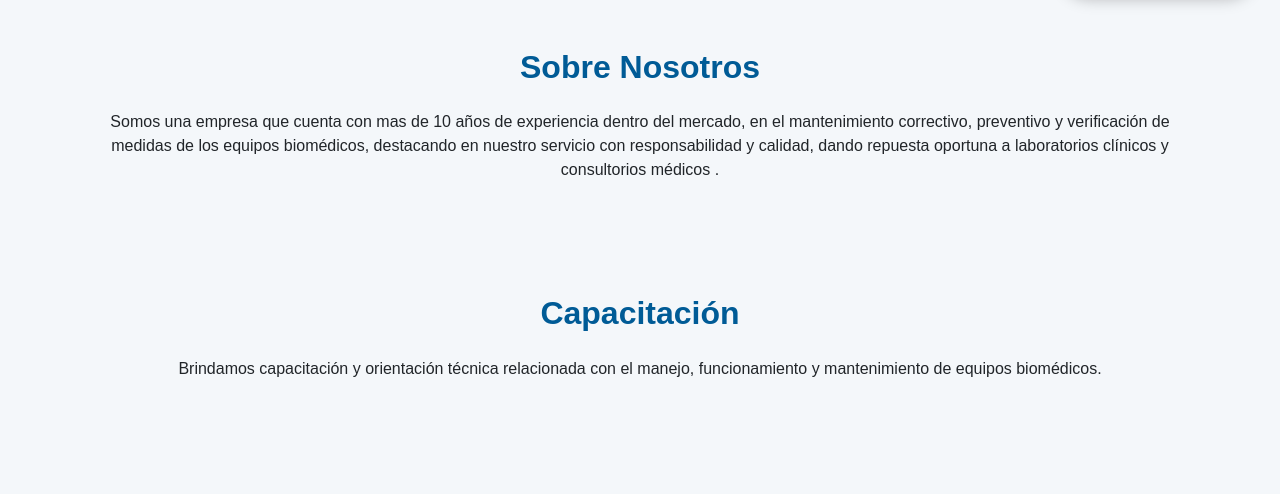
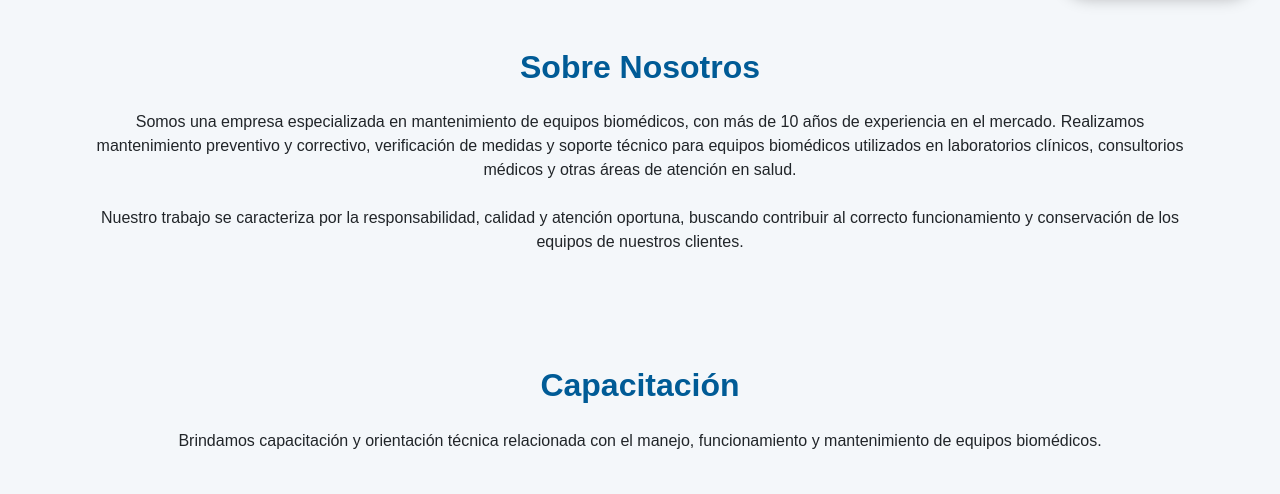
Before and after one commit to nicolas838/pagina-web-mv-electromedicina, a Flask app: page / in a window 1280 px wide. Shown: the part 780-1274 px from the top of the page. Run offline with Flask 3, Linux system fonts and the light colour scheme.

Commit message:
Refine company description in index.html
Updated company description for clarity and conciseness.

```diff
--- a/templates/index.html
+++ b/templates/index.html
@@ -529,14 +529,17 @@
     </h2>
 
 
-    <p class="text-center">
-
-      Somos una empresa que cuenta con mas de 10 años de
-      experiencia dentro del mercado, en el mantenimiento correctivo,
-      preventivo y verificación de medidas de los equipos biomédicos,
-      destacando en nuestro servicio  con responsabilidad y calidad, dando repuesta oportuna a laboratorios clínicos  y  consultorios médicos .
-
-    </p>
+   <p class="text-center">
+    Somos una empresa especializada en mantenimiento de equipos biomédicos,
+    con más de 10 años de experiencia en el mercado. Realizamos mantenimiento
+    preventivo y correctivo, verificación de medidas y soporte técnico para
+    equipos biomédicos utilizados en laboratorios clínicos, consultorios
+    médicos y otras áreas de atención en salud.
+    <br><br>
+    Nuestro trabajo se caracteriza por la responsabilidad, calidad y atención
+    oportuna, buscando contribuir al correcto funcionamiento y conservación
+    de los equipos de nuestros clientes.
+</p>
 
 
 </section>
```
